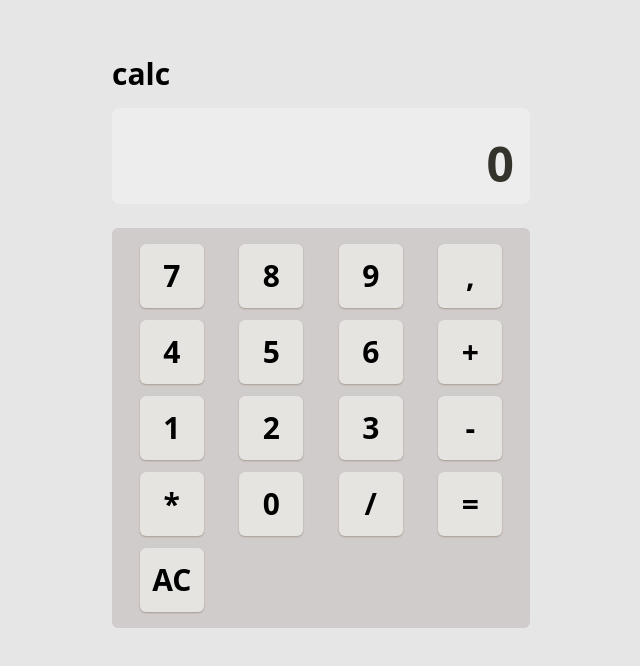
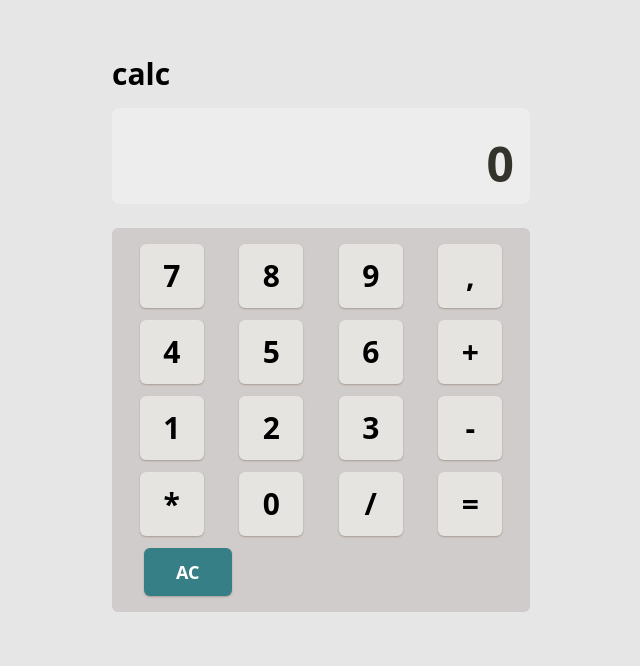
Before and after one commit to laindomJS/basic-react-calculator, a React (Vite) app: page / in a window 1280 px wide. Shown: the top 666 px of the page, without its empty margins (319-959 px from the left). Built offline with nearby package versions, Linux system fonts and the light colour scheme.

Commit message:
feat: corrected custom class

```diff
--- a/src/components/Button.jsx
+++ b/src/components/Button.jsx
@@ -4,7 +4,7 @@
 export const Button = ({ type, value }) => {
 	const { handleClick } = useContext(CalculatorCtx);
 
-	const customClass = value === 'Clear'
+	const customClass = value === 'AC'
 	? 'w-full text-lg h-12 rounded-md bg-dark-moderate-cyan font-bold text-white shadow-sm shadow-dark-grayish-orange lg:ml-8'
 	: 'w-12 h-12 rounded-md bg-light-grayish-yellow font-bold text-2xl shadow-sm shadow-dark-grayish-orange lg:w-16 lg:h-16 lg:text-3xl';
 
```
